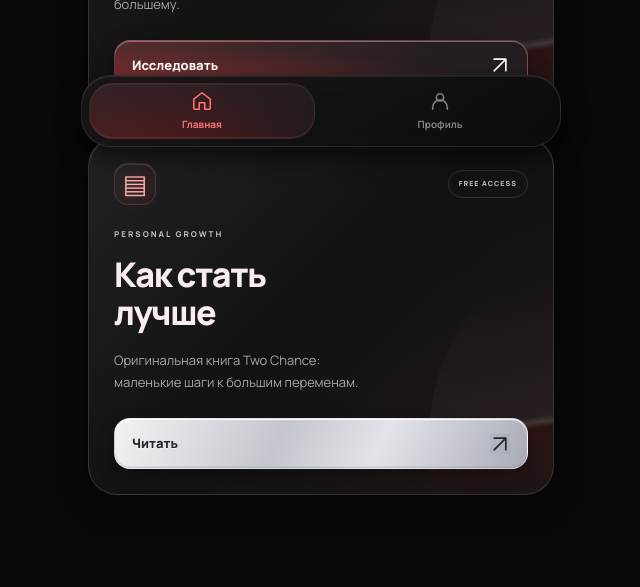
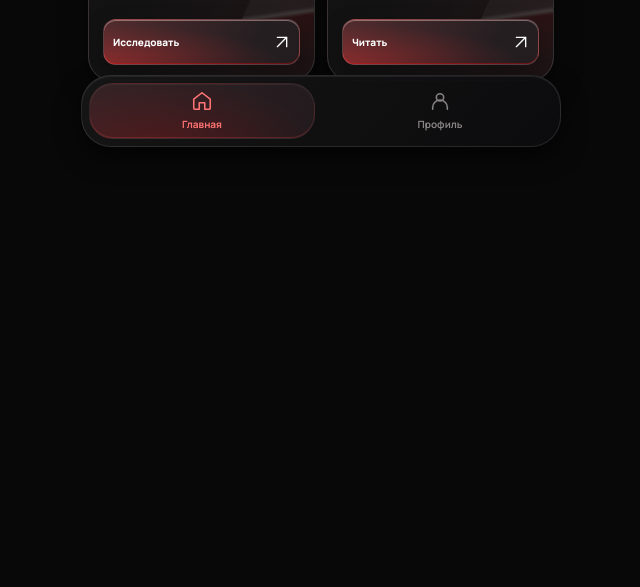
Before and after one commit to deprimes2/two-chance, a plain HTML site: page index.html in a window 1280 px wide. Shown: the part 643-1230 px from the top of the page, without its empty margins (319-959 px from the left). After the commit the page ends 816 px from the top, so only its background shows below. Drawn offline with nearby package versions, Linux system fonts and the light colour scheme.

Commit message:
Place book to right of materials and match action button colors

```diff
--- a/index.html
+++ b/index.html
@@ -14,7 +14,7 @@
     </script>
     <script src="https://telegram.org/js/telegram-web-app.js">
     </script>
-    <link rel="stylesheet" href="/static/style.css?v=redorbit6">
+    <link rel="stylesheet" href="/static/style.css?v=twocol7">
 </head>
   <body>
     <div id="splash" class="splash" aria-label="Загрузка приложения">
@@ -209,7 +209,7 @@
         </button>
       </div>
     </div>
-    <script src="/static/app.js?v=redorbit6" defer>
+    <script src="/static/app.js?v=twocol7" defer>
     </script>
   </body>
 </html>
--- a/static/style.css
+++ b/static/style.css
@@ -601,8 +601,8 @@ body::before { background:radial-gradient(ellipse at 70% 10%,#ff000008,transpare
 #application .cards .feature-card h2 { max-width:280px; font-size:clamp(27px,7.2vw,34px); line-height:1.12; letter-spacing:-.04em; }
 #application .cards .feature-card p { max-width:270px; margin:18px 0 25px; color:#aaa5a7; font-size:13px; line-height:1.7; }
 #application .cards .primary,#application .cards .secondary { margin-top:auto; min-height:51px; border-radius:16px; padding:12px 17px; font-size:13px; }
-#application .cards .knowledge .primary { color:#fff; background:radial-gradient(ellipse at 0 100%,#ff303059,transparent 65%),linear-gradient(120deg,#522c2e,#241e21 75%); border-color:#ffaaaa3b; box-shadow:inset 0 1px #ffdada66,inset 0 -1px #ff000059,0 6px 20px #0004; text-shadow:none; }
-#application .cards .knowledge .primary span { background:none; box-shadow:none; font-size:22px; }
+#application .cards .knowledge .primary, #application .cards .book .secondary { color:#fff; background:radial-gradient(ellipse at 0 100%,#ff303059,transparent 65%),linear-gradient(120deg,#522c2e,#241e21 75%); border-color:#ffaaaa3b; box-shadow:inset 0 1px #ffdada66,inset 0 -1px #ff000059,0 6px 20px #0004; text-shadow:none; }
+#application .cards .knowledge .primary span, #application .cards .book .secondary span { background:none; box-shadow:none; font-size:22px; }
 #application .cards .free-pill { color:#c4baba; border-color:#ffffff20; font-size:7px; }
 .bottom-nav { left:14px; right:14px; bottom:calc(10px + env(safe-area-inset-bottom,0px)); max-width:480px; margin:auto; border:1px solid #a8a8a82b; border-radius:30px; padding:7px; background:linear-gradient(130deg,#181717ed,#0c0c0eed); box-shadow:inset 0 1px #ffffff12,0 10px 24px #0009; }
 .bottom-nav button { width:50%; min-height:56px; border-radius:24px; }
@@ -613,3 +613,17 @@ body::before { background:radial-gradient(ellipse at 70% 10%,#ff000008,transpare
 @media(max-width:320px) { #application .home-nav { height:215px; } #application .cards .feature-card { padding:20px; } .hero-signature { gap:12px; } }
 @media(prefers-reduced-motion:reduce) { #application .crystal-object,#application .brand-symbol::before,#application .brand-symbol::after { animation:none; } }
 .button-arrow { display:block; width:20px; height:20px; fill:none; stroke:currentColor; stroke-width:2; stroke-linecap:round; stroke-linejoin:round; }
+
+/* Materials on the left, book on the right. */
+#application .cards { grid-template-columns:repeat(2,minmax(0,1fr)); gap:12px; align-items:stretch; }
+#application .cards .feature-card { display:flex; flex-direction:column; padding:20px 14px 15px; border-radius:24px; }
+#application .cards .card-top { gap:6px; margin-bottom:20px; }
+#application .cards .card-icon { width:33px; height:33px; border-radius:11px; font-size:22px; }
+#application .cards .help { width:26px; height:26px; }
+#application .cards .free-pill { padding:6px; font-size:6px; letter-spacing:.05em; }
+#application .cards .eyebrow { min-height:25px; margin-bottom:12px; font-size:7px; line-height:1.7; letter-spacing:.12em; }
+#application .cards .feature-card h2 { max-width:100%; font-size:clamp(18px,5.2vw,24px); line-height:1.18; overflow-wrap:break-word; }
+#application .cards .feature-card p { margin:15px 0 22px; font-size:11px; line-height:1.7; }
+#application .cards .primary,#application .cards .secondary { min-height:46px; padding:10px 9px; gap:5px; font-size:10px; border-radius:13px; }
+#application .cards .button-arrow { width:16px; height:16px; }
+@media(max-width:320px) { #application .cards { gap:8px; } #application .cards .feature-card { padding:17px 10px 12px; } #application .cards .card-icon { width:26px; height:28px; font-size:18px; } #application .cards .free-pill { font-size:5px; padding:5px; } #application .cards .primary,#application .cards .secondary { padding:10px 6px; gap:3px; font-size:9px; } #application .cards .button-arrow { width:12px; height:12px; } }
```
Also changed, not shown: templates/index.html (+2 -2 lines).
